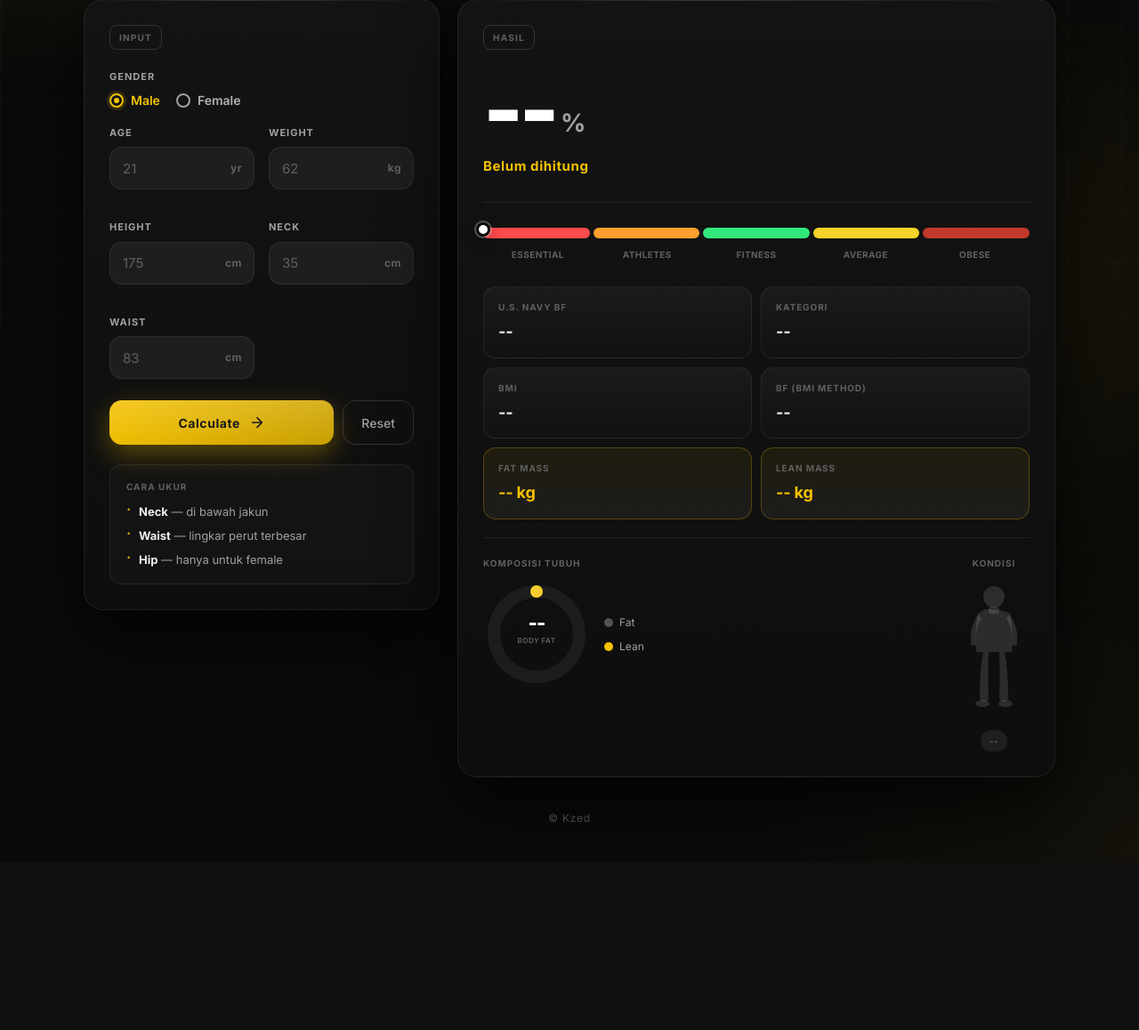
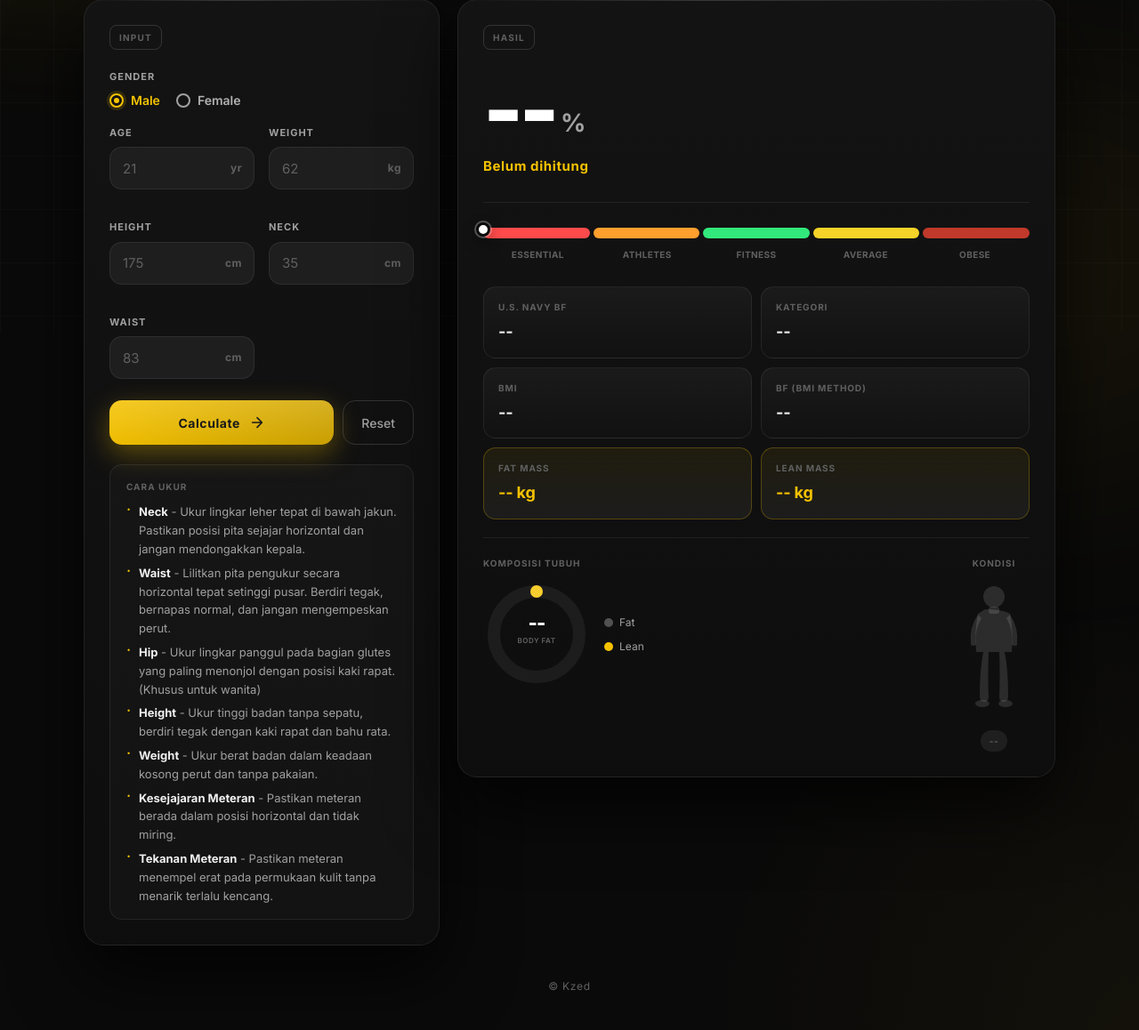
Before and after one commit to K4ZED/Body-Fat-Calc, a Flask app: page / in a window 1280 px wide. Shown: the part 425-1583 px from the top of the page at 89% size. Before the commit the page ends 1349 px from the top, so only its background shows below. Run offline with Flask 3, Linux system fonts and the light colour scheme.

Commit message:
body fat calc v2

```diff
--- a/templates/index.html
+++ b/templates/index.html
@@ -126,9 +126,13 @@
         <div class="measure-hints">
           <p class="hints-title">Cara ukur</p>
           <ul>
-            <li><strong>Neck</strong> — di bawah jakun</li>
-            <li><strong>Waist</strong> — lingkar perut terbesar</li>
-            <li><strong>Hip</strong> — hanya untuk female</li>
+            <li><strong>Neck</strong> - Ukur lingkar leher tepat di bawah jakun. Pastikan posisi pita sejajar horizontal dan jangan mendongakkan kepala.</li>
+            <li><strong>Waist</strong> - Lilitkan pita pengukur secara horizontal tepat setinggi pusar. Berdiri tegak, bernapas normal, dan jangan mengempeskan perut.</li>
+            <li><strong>Hip</strong> - Ukur lingkar panggul pada bagian glutes yang paling menonjol dengan posisi kaki rapat. (Khusus untuk wanita)</li>
+            <li><strong>Height</strong> - Ukur tinggi badan tanpa sepatu, berdiri tegak dengan kaki rapat dan bahu rata.</li>
+            <li><strong>Weight</strong> - Ukur berat badan dalam keadaan kosong perut dan tanpa pakaian.</li>
+            <li><strong>Kesejajaran Meteran</strong> - Pastikan meteran berada dalam posisi horizontal dan tidak miring.</li>
+            <li><strong>Tekanan Meteran</strong> - Pastikan meteran menempel erat pada permukaan kulit tanpa menarik terlalu kencang.</li>
           </ul>
         </div>
       </div>
```
